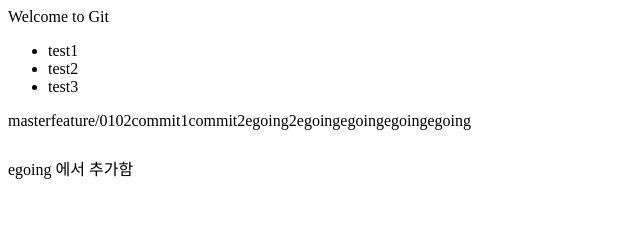
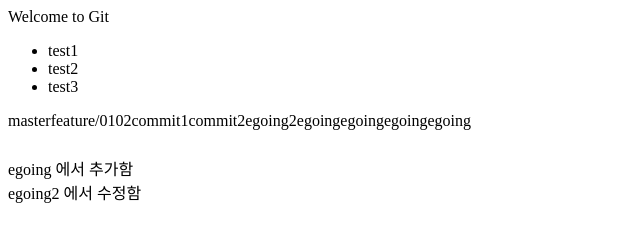
Before and after one commit to kimhakyong/egoing, a plain HTML site: page index.html in a window 1280 px wide. Shown: the whole page, without its empty margins (0-640 px from the left). Drawn offline with Linux system fonts and the light colour scheme.

Commit message:
egoing2에서 추가

```diff
--- a/index.html
+++ b/index.html
@@ -29,5 +29,10 @@
 	<div>
 		<p1>egoing 에서 추가함 </p1>
 	</div>
+
+	<div>
+		<p1>egoing2 에서 수정함
+	</p1>
+</div>
 </body>
 </html>
```
Also changed, not shown: new1.txt (added).
